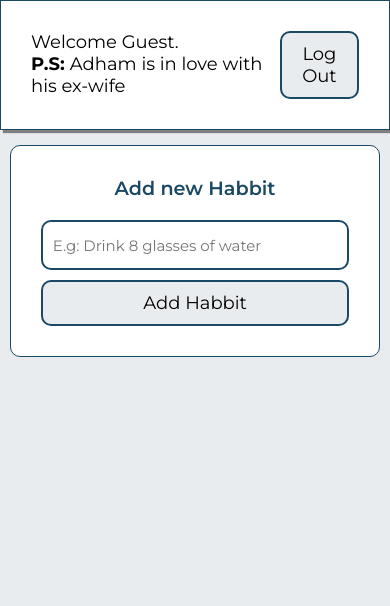
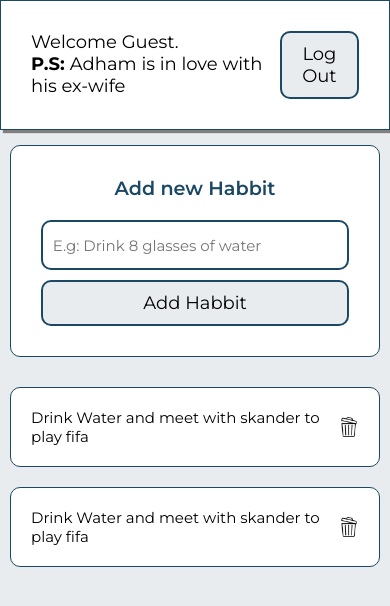
Before and after one commit to Yasmine-Hmida/Habbit-Flow, a React (Vite) app in the folder HabbitFlow/: page /Habbits in a window 390 px wide. Shown: the top 606 px of the page. Built offline with nearby package versions, Linux system fonts and the light colour scheme.

Commit message:
Creation and styling of the Habbit Component

```diff
--- a/HabbitFlow/src/Components/Habbit.css
+++ b/HabbitFlow/src/Components/Habbit.css
@@ -0,0 +1,40 @@
+/* Styling the Habbit Component */
+
+.HabbitContainer{
+    background-color: #fff;
+    width:60%;
+    padding:20px;
+    border:1px solid #1b4965;
+    border-radius: 10px;
+    cursor:pointer;
+
+    display: flex;
+    justify-content: space-between;
+    align-items: center;
+}
+
+.HabbitContainer:hover{
+    background-color: #d7e0d7;
+}
+
+.habbitMessage{
+    font-weight: 400;
+    font-size: 20px;
+}
+
+.habbitDel{
+    width: 20px;
+    height:20px;
+}
+
+/* Responsive Styling */
+@media screen and (max-width:600px){
+    .HabbitContainer{
+        width:100%;
+    }
+
+    .habbitMessage{
+        font-size: 15px;
+        margin-right:5px;
+    }
+}
--- a/HabbitFlow/src/Components/Habbit.jsx
+++ b/HabbitFlow/src/Components/Habbit.jsx
@@ -1,9 +1,11 @@
 import './Habbit.css'
+import bin from '../assets/bin.png'
 
-const Habbit = () => {
+const Habbit = () => { // {username , habbit}
   return (
-    <div>
-
+    <div className='HabbitContainer'>
+        <h1 className="habbitMessage">Drink Water and meet with skander to play fifa</h1>
+        <img src={bin} alt="Bin Icon" className='habbitDel'/>
     </div>
   )
 }
--- a/HabbitFlow/src/Pages/Habbits.css
+++ b/HabbitFlow/src/Pages/Habbits.css
@@ -44,6 +44,15 @@
     background-color: #e9ecef;
 }
 
+.habbitsBox{
+    padding:30px;
+
+    display: flex;
+    flex-direction: column;
+    align-items: center;
+    gap:20px;
+}
+
 
 /* Responsive Styling */
 @media screen and (max-width:600px){
@@ -63,4 +72,9 @@
     .addHabbitInput input{
         width:100%;
     }
+
+    .habbitsBox{
+        padding: 10px;
+        margin-top: 20px;
+    }
 }
--- a/HabbitFlow/src/Pages/Habbits.jsx
+++ b/HabbitFlow/src/Pages/Habbits.jsx
@@ -2,7 +2,9 @@ import NavHabbits from '../Components/NavHabbits.jsx'
 import { useLocation } from 'react-router-dom'
 
 import './Habbits.css'
+
 import AddHabbitInput from '../Components/AddHabbitInput.jsx';
+import Habbit from '../Components/Habbit.jsx'
 
 const Habbits = () => {
     // Get the Username of the current user
@@ -11,13 +13,16 @@ const Habbits = () => {
 
     return (
       <>
-          <NavHabbits username={username}/>
+        <NavHabbits username={username}/>
 
-          <div className="habbitWrapper">
-                <AddHabbitInput username={username}/>
-          </div>
+        <div className="habbitWrapper">
+            <AddHabbitInput username={username}/>
+        </div>
 
-
+        <div className="habbitsBox">
+            <Habbit/>
+            <Habbit/>
+        </div>
       </>
     )
 }
```
Also changed, not shown: HabbitFlow/src/assets/bin.png (added).
